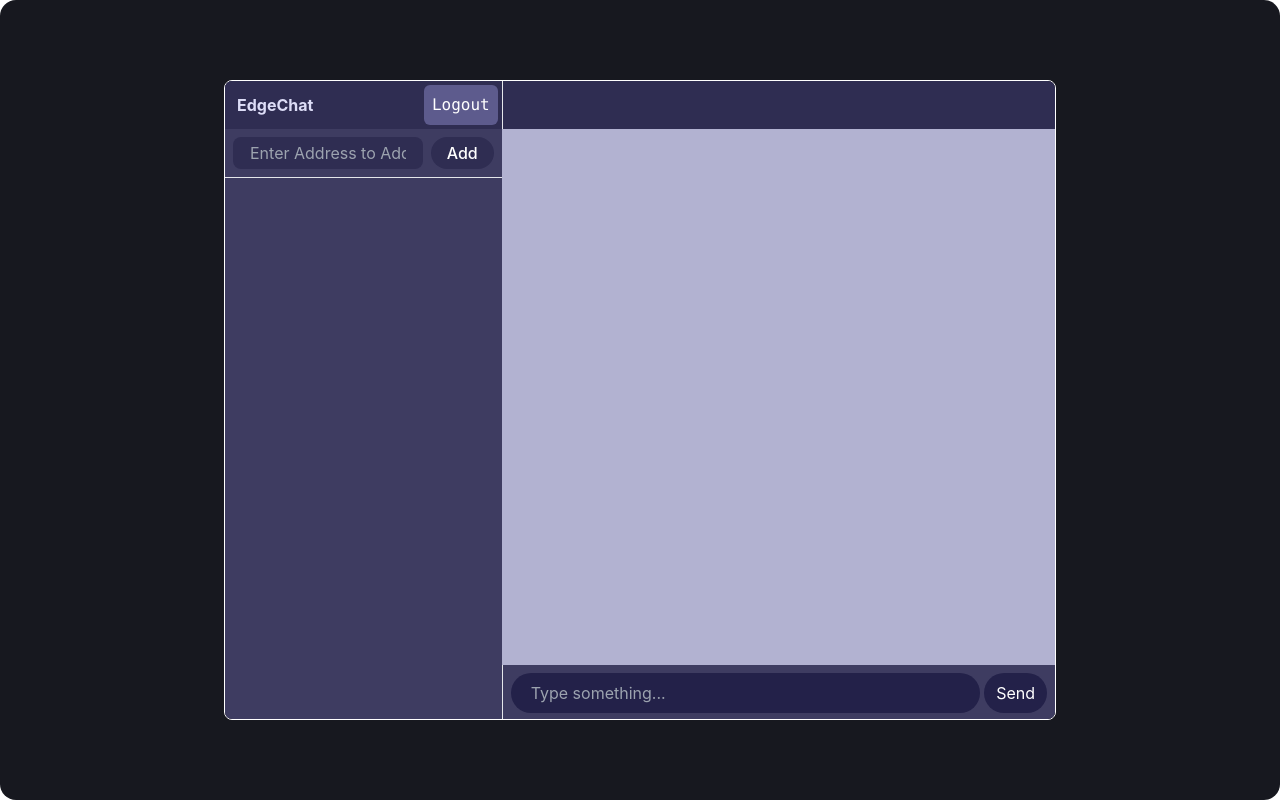
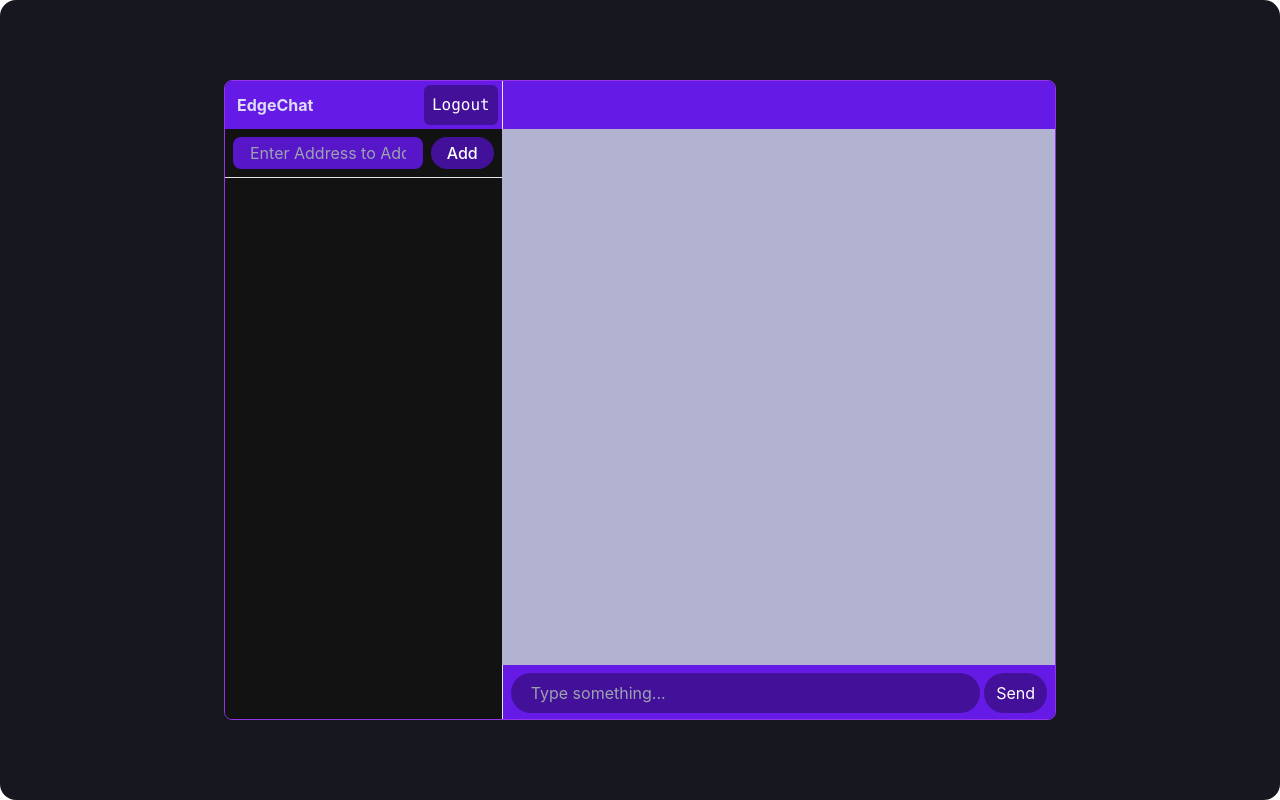
Before and after one commit to Prathamesh-Nate/edge-chat, a Next.js app: page /ChatHome in a window 1280 px wide. Built offline with nearby package versions, Linux system fonts and the light colour scheme.

Commit message:
customized colors

```diff
--- a/components/Input.jsx
+++ b/components/Input.jsx
@@ -10,13 +10,13 @@ const Input = () => {
   return (
     <div className="chat-input">
   <input
+        id="inputArea"
         required
         type="text"
         placeholder="Type something..."
         onChange={(e) => setMessageInput(e.target.value)}
       />
-
-        <button onClick={sendMessage}>Send</button>
+        <button id='sendButton'onClick={sendMessage}>Send</button>
 
 </div>
   );
--- a/styles/globals.css
+++ b/styles/globals.css
@@ -1,3 +1,6 @@
+@import url('https://fonts.googleapis.com/css2?family=Roboto:ital,wght@0,300;0,400;1,300&display=swap');
+
+
 @tailwind base;
 @tailwind components;
 @tailwind utilities;
@@ -11,11 +14,11 @@
 
     .messages::-webkit-scrollbar-track {
       border-radius: 100vh;
-      background: #3e3c61;
+      background: #431199;
     }
 
     .messages::-webkit-scrollbar-thumb {
-      background: #5d5b8d;
+      background: #661ae6;
       border-radius: 100vh;
       border: 1px solid #f6f7ed;
     }
@@ -35,18 +38,18 @@
 
   /* Container */
   .content-container {
-    @apply border border-solid border-white w-[65%] h-[80%] flex overflow-hidden rounded-lg
+    @apply border border-solid border-purple-600 w-[65%] h-[80%] flex overflow-hidden rounded-lg
   }
 
   /* SideBar  */
   .content-sidebar {
-    @apply flex-1 bg-[#3e3c61] relative
+    @apply flex-1 bg-[#121212] relative
   }
 
 /* Navbar.jsx -- */
 
   .main-navigation {
-    @apply flex items-center bg-[#2f2d52] p-1 justify-between text-[#ddddf7]
+    @apply flex items-center bg-[#661ae6] p-1 justify-between text-[#ddddf7]
   }
 
   .navbar-logo {
@@ -54,7 +57,7 @@
   }
 
   .logout-btn {
-    @apply bg-[#5d5b8d] text-white text-base font-medium font-mono border-none rounded-md cursor-pointer p-2
+    @apply bg-[#431199] text-white text-base font-medium font-mono border-none rounded-md cursor-pointer p-2
   }
 
   /* Search.jsx */
@@ -67,10 +70,10 @@
     @apply flex justify-between items-center p-2 gap-2
   }
   .form input {
-    @apply input bg-[#2f2d52] h-8 max-w-md w-full
+    @apply input bg-[#5717c8] h-8 max-w-md w-full
   }
   .form button {
-    @apply bg-[#2f2d52] hover:bg-blue-700 text-white font-medium py-1 px-4 rounded-full
+    @apply bg-[#431199] hover:bg-blue-700 text-white font-medium py-1 px-4 rounded-full
   }
 
 /* Chats.jsx */
@@ -80,7 +83,7 @@
 }
 
 .user-chat {
-  @apply flex gap-3 items-center py-2 px-3 border-b-[1px] border-gray-500 hover:bg-[#2f2d52] cursor-pointer
+  @apply flex gap-3 items-center py-2 px-3 border-b-[1px] border-purple-600 hover:bg-[#2f2d52] cursor-pointer
 }
 
 .user-chat img {
@@ -98,24 +101,28 @@
 }
 
 .chat-info {
-  @apply flex items-center justify-center bg-[#2f2d52] border-l-[1px] text-white h-12
+  @apply flex items-center justify-center bg-[#661ae6] border-l-[1px] text-white h-12
+}
+
+.chat-info span {
+  @apply font-sans
 }
 
 
 /* Chat.jsx Input Area */
 
 .chat-input {
-  @apply bg-[#3e3c61] flex justify-between items-center px-2 py-2 gap-1 border-l-[1px]
+  @apply bg-[#661ae6] flex justify-between items-center px-2 py-2 gap-1 border-l-[1px]
  }
 
 .chat-input input {
-  @apply bg-[#232149] text-white w-full max-w-screen-lg outline-none rounded-full px-5 p-2
+  @apply bg-[#431199] text-white w-full max-w-screen-lg outline-none rounded-full px-5 p-2
 }
 /* .send {
   @apply flex items-center gap-3
 } */
 .chat-input button {
-  @apply border-none py-2 px-3 text-white bg-[#232149] cursor-pointer rounded-full
+  @apply border-none py-2 px-3 text-white bg-[#431199] cursor-pointer rounded-full
 }
 
  .form-container {
--- a/tailwind.config.js
+++ b/tailwind.config.js
@@ -9,7 +9,15 @@ module.exports = {
     "./src/**/*.{js,ts,jsx,tsx}",
   ],
   theme: {
-    extend: {},
+
+    extend: {
+      fontFamily: {
+        'sans': ['Roboto', ],
+      }
+    },
   },
   plugins: [require("daisyui")],
+  daisyui: {
+    themes: ["light", "dark", "cupcake", "bumblebee", "emerald", "corporate", "synthwave", "retro", "cyberpunk", "valentine", "halloween", "garden", "forest", "aqua", "lofi", "pastel", "fantasy", "wireframe", "black", "luxury", "dracula", "cmyk", "autumn", "business", "acid", "lemonade", "night", "coffee", "winter"],
+  },
 }
```
